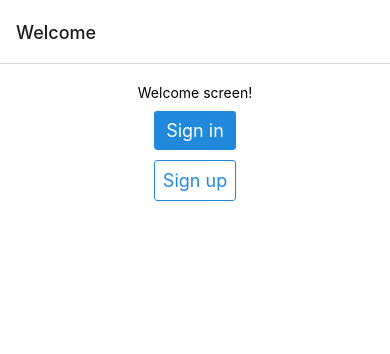
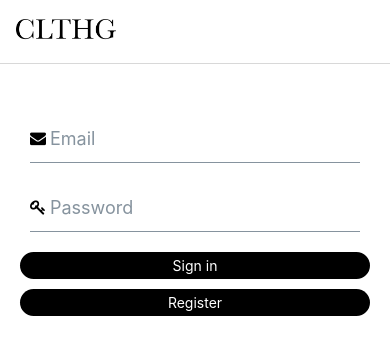
Before and after one commit to tonythetaylor/style-pal, a React Native app: screen /Welcome in a window 390 px wide. Shown: the top 354 px of the page. Built offline with nearby package versions, Linux system fonts and the light colour scheme; no server answers.

Commit message:
adding custom buttons

```diff
--- a/navigation/AuthStack.jsx
+++ b/navigation/AuthStack.jsx
@@ -1,6 +1,8 @@
 import React from 'react';
 import { NavigationContainer } from '@react-navigation/native';
 import { createStackNavigator } from '@react-navigation/stack';
+
+import { Image } from 'react-native'
 
 import WelcomeScreen from '../screens/WelcomeScreen';
 import SignInScreen from '../screens/SignInScreen';
@@ -8,13 +10,33 @@ import SignOutScreen from '../screens/SignUpScreen';
 
 const Stack = createStackNavigator();
 
+const ClthgLogoTitle = () => {
+    return (
+        <Image
+            style={{ width: 100, height: 100, resizeMode: 'contain' }}
+            source={require('../assets/CLTHG-logo.png')}
+        />
+    );
+}
+
 export default function AuthStack() {
+
   return (
     <NavigationContainer>
       <Stack.Navigator>
-        <Stack.Screen name="Welcome" component={WelcomeScreen} />
-        <Stack.Screen name="Sign In" component={SignInScreen} />
-        <Stack.Screen name="Sign Up" component={SignOutScreen} />
+        {/* <Stack.Screen name="Welcome" component={WelcomeScreen} /> */}
+        <Stack.Screen
+        name="Sign In"
+        component={SignInScreen}
+        options={{
+            headerTitle: (props) => (<ClthgLogoTitle {...props} />)
+        }} />
+        <Stack.Screen
+        name="Sign Up"
+        component={SignOutScreen}
+        options={{
+            headerTitle: (props) => (<ClthgLogoTitle {...props} />)
+        }} />
       </Stack.Navigator>
     </NavigationContainer>
   );
--- a/screens/SignInScreen.jsx
+++ b/screens/SignInScreen.jsx
@@ -1,12 +1,12 @@
 import React, { useState } from 'react';
-import { StyleSheet, Text, View } from 'react-native';
+import { StyleSheet, Text, View, TouchableOpacity } from 'react-native';
 import Icon from 'react-native-vector-icons/FontAwesome';
 import { Input, Button } from 'react-native-elements';
 import { getAuth, signInWithEmailAndPassword } from 'firebase/auth';
 
 const auth = getAuth();
 
-const SignInScreen = () => {
+const SignInScreen = ({ navigation }) => {
   const [value, setValue] = useState({
     email: '',
     password: '',
@@ -34,7 +34,7 @@ const SignInScreen = () => {
 
   return (
     <View style={styles.container}>
-      <Text>Signin screen!</Text>
+      {/* <Text>Signin screen!</Text> */}
 
       {!!value.error && <View style={styles.error}><Text>{value.error}</Text></View>}
 
@@ -62,7 +62,17 @@ const SignInScreen = () => {
           />}
         />
 
-        <Button title="Sign in" buttonStyle={styles.control} onPress={signIn} />
+        <TouchableOpacity style={styles.control__button} onPress={signIn}>
+          <Text style={styles.control__text}>Sign in</Text>
+        </TouchableOpacity>
+        <TouchableOpacity style={styles.control__button} onPress={() => navigation.navigate('Sign Up')}>
+          <Text style={styles.control__text}>Register</Text>
+        </TouchableOpacity>
+
+        {/* <View>
+           <Text title="Sign in" style={styles.control__text} onPress={signIn}>Click here to register</Text>
+        </View> */}
+
       </View>
     </View>
   );
@@ -82,11 +92,27 @@ const styles = StyleSheet.create({
     flex: 2,
     width: '100%',
     padding: 20
-
   },
 
   control: {
     marginTop: 10
+  },
+  control__button: {
+    marginTop: 10,
+    width: '100%',
+    backgroundColor: 'black',
+    alignItems: 'center',
+    justifyContent: 'center',
+    borderRadius: 50
+  },
+  control__text: {
+    // flex: 1,
+    // width: '100%',
+    padding: 5,
+    alignItems: 'center',
+    justifyContent: 'center',
+    color: 'white'
+    // backgroundColor: 'blue'
   },
 
   error: {
--- a/screens/SignUpScreen.jsx
+++ b/screens/SignUpScreen.jsx
@@ -1,5 +1,5 @@
 import React, { useState, useEffect} from 'react';
-import { StyleSheet, Text, View } from 'react-native';
+import { StyleSheet, Text, View, TouchableOpacity } from 'react-native';
 import Icon from 'react-native-vector-icons/FontAwesome';
 import { Input, Button } from 'react-native-elements';
 import { StackScreenProps } from '@react-navigation/stack';
@@ -10,13 +10,7 @@ import { async } from '@firebase/util';
 const auth = getAuth();
 
 const SignUpScreen = ({ navigation }) => {
-  const [value, setValue] = useState({
-    displayName: '',
-    email: '',
-    password: '',
-    error: ''
-  })
-
+  const [user, setUser] = useState(auth.currentUser);
   const [displayName, setDisplayName] = useState('')
   const [email, setEmail] = useState('')
   const [password, setPassword] = useState('')
@@ -24,12 +18,14 @@ const SignUpScreen = ({ navigation }) => {
   const [ currentUser, setCurrentUser ] = useState();
 
   async function signUp() {
-    if (email === '' || password === '') {
-      setError({
-        error: 'Email and password are mandatory.'
-      })
+    if (email === '' || password === '' || displayName === '') {
+      setError([
+        ...error,
+        'Email username and password are mandatory.'
+      ])
       return;
     }
+
     try {
       // await createUserWithEmailAndPassword(auth, email, password)
       await createUserWithEmailAndPassword(auth, email, password).catch((err) =>
@@ -54,11 +50,26 @@ const SignUpScreen = ({ navigation }) => {
   }
 
  useEffect(() => {
-  console.log('WHAT IS THE CURRENT USER? ::::', auth.currentUser)
+  // console.log('WHAT IS THE CURRENT USER? ::::', auth.currentUser)
   return () => {
     signUp();
   }
 }, [currentUser]);
+
+// useEffect(() => {
+//   const unsubscribeFromAuthStatuChanged = onAuthStateChanged(auth, (user) => {
+//     if (user) {
+//       // User is signed in, see docs for a list of available properties
+//       // https://firebase.google.com/docs/reference/js/firebase.User
+//       setUser(user);
+//     } else {
+//       // User is signed out
+//       setUser(undefined);
+//     }
+//   });
+
+//   return unsubscribeFromAuthStatuChanged;
+// }, []);
 
 
 
@@ -74,7 +85,6 @@ const SignUpScreen = ({ navigation }) => {
 
   return (
     <View style={styles.container}>
-      <Text>Signup screen!</Text>
 
       {!!error && <View style={styles.error}><Text>{error}</Text></View>}
 
@@ -113,7 +123,10 @@ const SignUpScreen = ({ navigation }) => {
           />}
         />
 
-        <Button title="Sign up" buttonStyle={styles.control} onPress={signUp} />
+
+        <TouchableOpacity style={styles.control__button}  onPress={signUp}>
+          <Text style={styles.control__text}>Submit</Text>
+        </TouchableOpacity>
       </View>
     </View>
   );
@@ -139,6 +152,20 @@ const styles = StyleSheet.create({
   control: {
     marginTop: 10
   },
+  control__button: {
+    marginTop: 10,
+    width: '100%',
+    backgroundColor: 'black',
+    alignItems: 'center',
+    justifyContent: 'center',
+    borderRadius: 50
+  },
+  control__text: {
+    padding: 5,
+    alignItems: 'center',
+    justifyContent: 'center',
+    color: 'white'
+  },
 
   error: {
     marginTop: 10,
--- a/screens/WelcomeScreen.jsx
+++ b/screens/WelcomeScreen.jsx
@@ -9,7 +9,7 @@ const WelcomeScreen = ({ navigation }) => {
       <Text>Welcome screen!</Text>
 
       <View style={styles.buttons}>
-        <Button title="Sign in" buttonStyle={styles.button} onPress={() => navigation.navigate('Sign In')} />
+        <Button title="Sign in" type="outline" buttonStyle={styles.button} color="#fff" onPress={() => navigation.navigate('Sign In')} />
         <Button title="Sign up" type="outline" buttonStyle={styles.button} onPress={() => navigation.navigate('Sign Up')} />
       </View>
     </View>
@@ -19,14 +19,16 @@ const WelcomeScreen = ({ navigation }) => {
 const styles = StyleSheet.create({
     container: {
         flex: 1,
+        flexDirection: 'column',
         paddingTop: 20,
         backgroundColor: '#fff',
         alignItems: 'center',
-    justifyContent: 'center',
+        justifyContent: 'center'
           },
 
   buttons: {
     flex: 1,
+    flexDirection: 'column',
   },
 
   button: {
```
Lines whose indentation alone changed are shown as unchanged.
